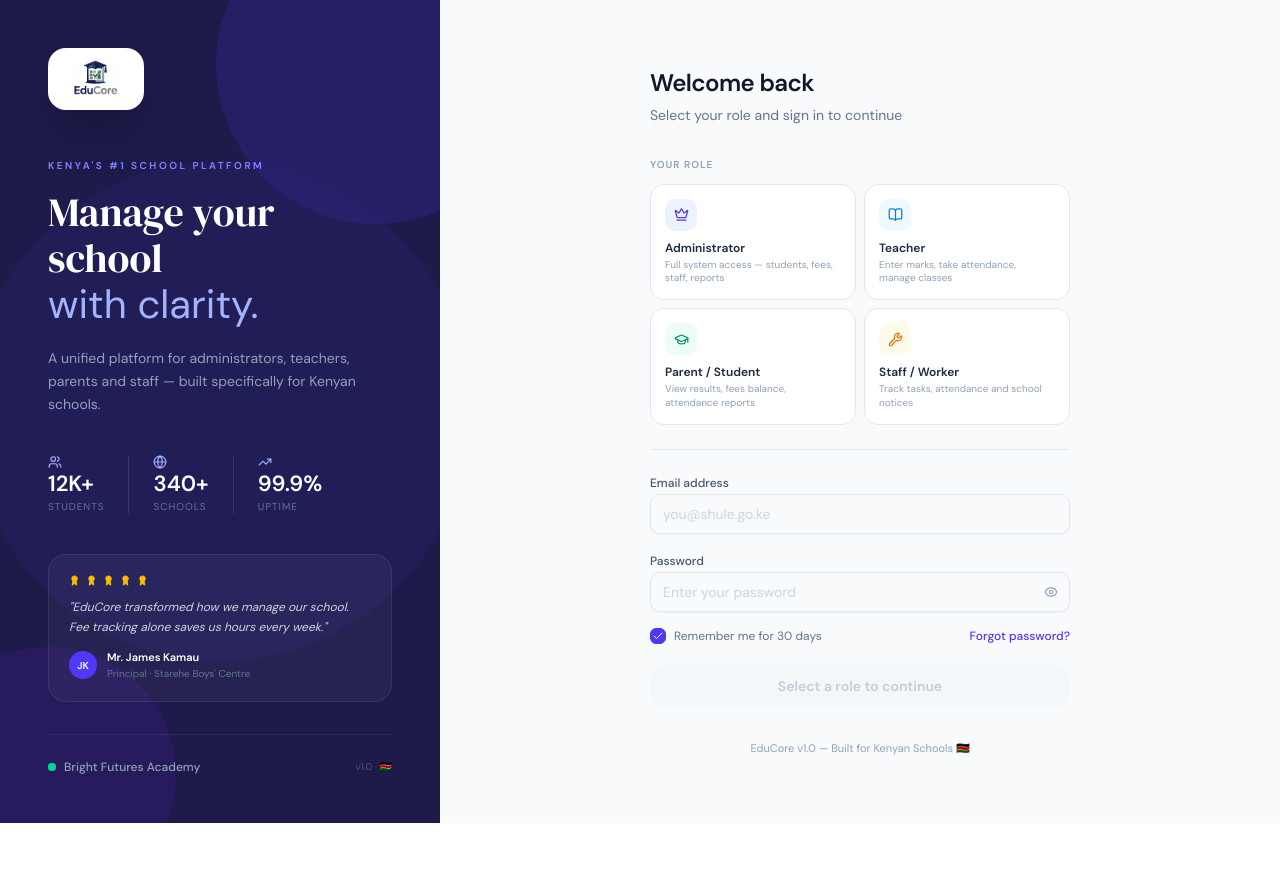
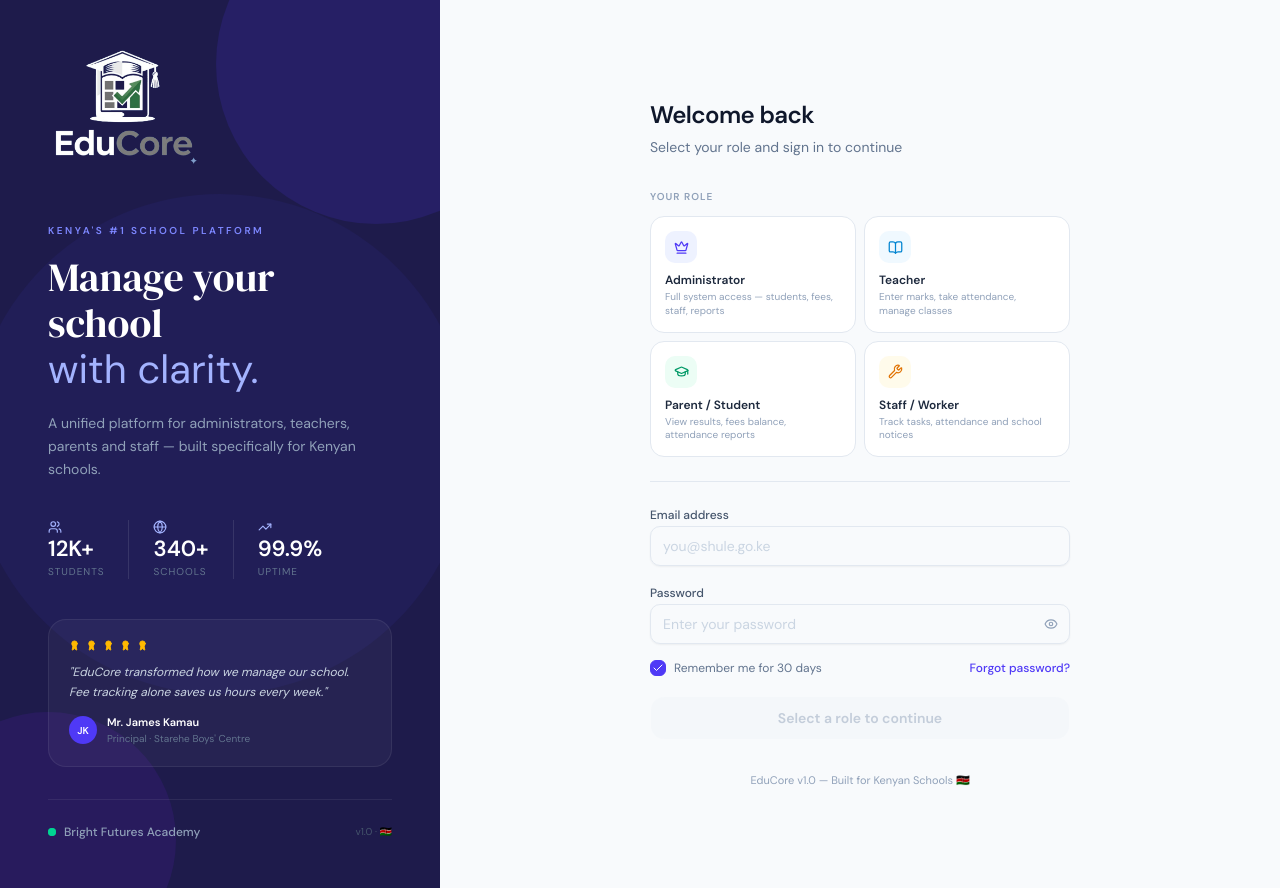
Before and after one commit to hamisigad71/educore2027, a React (Vite) app: page /login in a window 1280 px wide. Before the commit the page ends 823 px from the top, so only its background shows below. Built offline with nearby package versions, Linux system fonts and the light colour scheme.

Commit message:
feat: update login page logo with draklogo.png and add dynamic src support to Logo components

```diff
--- a/src/components/Logo.tsx
+++ b/src/components/Logo.tsx
@@ -42,12 +42,12 @@ const LOGO_STYLES = `
  * LogoFull — full logo image (icon + EduCore text)
  * Use on the login page and splash screens
  */
-export function LogoFull({ className = "h-[40px] w-auto" }: { className?: string }) {
+export function LogoFull({ src = LOGO_SRC, className = "h-[40px] w-auto" }: { src?: string; className?: string }) {
   return (
     <div className={cn("relative overflow-hidden inline-block shrink-0", className)}>
       <style>{LOGO_STYLES}</style>
       <img
-        src={LOGO_SRC}
+        src={src}
         alt="EduCore"
         className="h-full w-auto"
         style={{ objectFit: "contain" }}
@@ -61,12 +61,12 @@ export function LogoFull({ className = "h-[40px] w-auto" }: { className?: string
  * LogoIcon — icon portion of the logo, cropped to the top graphic part
  * Used in compact spaces: sidebar header, topbar
  */
-export function LogoIcon({ className = "h-[40px] w-auto" }: { className?: string }) {
+export function LogoIcon({ src = LOGO_SRC, className = "h-[40px] w-auto" }: { src?: string; className?: string }) {
   return (
     <div className={cn("relative overflow-hidden inline-block shrink-0", className)}>
       <style>{LOGO_STYLES}</style>
       <img
-        src={LOGO_SRC}
+        src={src}
         alt="EduCore"
         className="h-full w-auto"
         style={{ objectFit: "contain", objectPosition: "top center" }}
--- a/src/pages/login.tsx
+++ b/src/pages/login.tsx
@@ -136,11 +136,9 @@ export default function Login() {
           <div className="absolute -bottom-20 -left-20 w-64 h-64 rounded-full bg-violet-600/10 pointer-events-none" />
           <div className="absolute top-1/2 left-1/2 -translate-x-1/2 -translate-y-1/2 w-[500px] h-[500px] rounded-full bg-indigo-900/20 pointer-events-none" />
 
-          {/* Logo on white card */}
+          {/* Logo */}
           <div className="relative z-10 mb-12">
-            <div className="inline-flex bg-white rounded-2xl px-6 py-3 shadow-2xl shadow-black/30">
-              <LogoFull className="h-[38px] w-auto" />
-            </div>
+            <LogoFull src="/draklogo.png" className="h-[120px] w-auto" />
           </div>
 
           {/* Hero */}
@@ -210,7 +208,7 @@ export default function Login() {
 
             {/* Mobile logo */}
             <div className="flex lg:hidden items-center justify-center mb-10">
-              <LogoFull className="h-21 w-auto" />
+              <LogoFull src="/draklogo.png" className="h-[120px] w-auto" />
             </div>
 
             {/* Heading */}
```
Also changed, not shown: public/draklogo.png (added).
